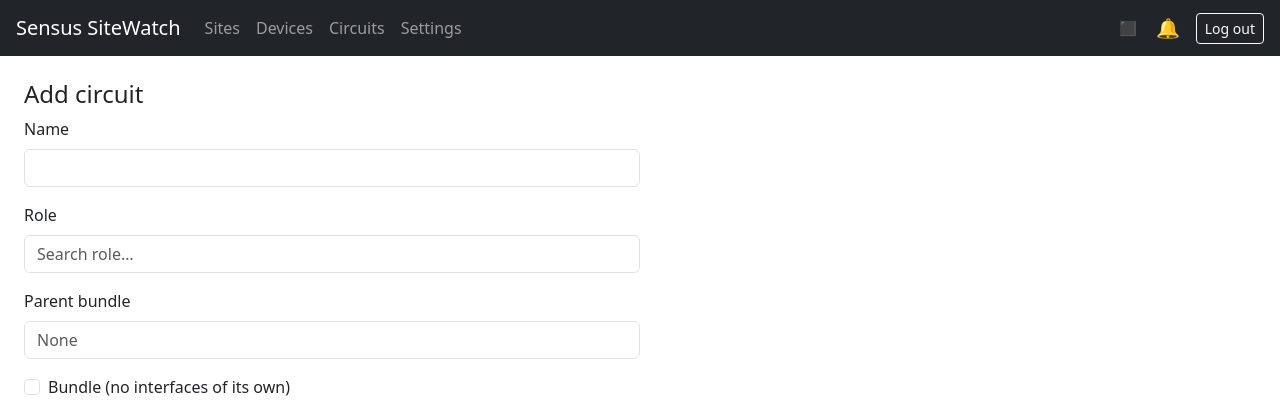
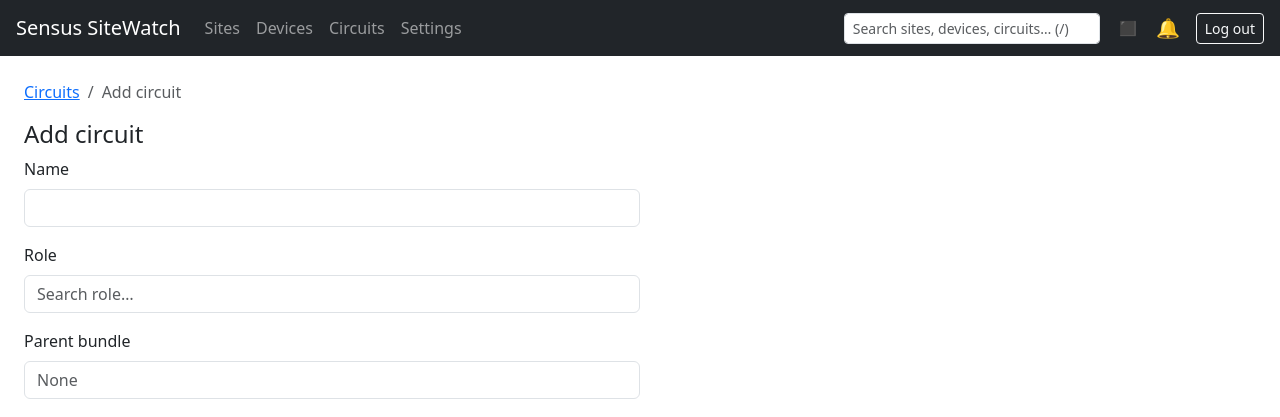
Before and after one commit to ds2600/sensus-sitewatch, a Flask app: page /circuits/add in a window 1280 px wide. Shown: the top 417 px of the page. Run offline with Flask 3, Linux system fonts and the light colour scheme; the visitor is signed in with stand-in values (Sample User, id 1); data that the repository does not hold is empty; some libraries are stand-ins or nearby versions.

Commit message:
Reduce clicks: whole-row navigation, quick-mute, breadcrumbs, quick search
- tr[data-href] + clickable_rows.js: click anywhere on a sites/devices/
  circuits table row to open it, without hijacking clicks on inner
  links/buttons/forms (edit links, repoll, mute).
- Mute/Unmute button directly on the circuits list for down circuits,
  no detour through circuit detail.
- Empty-state CTAs on sites/devices/circuits lists instead of a bare
  empty table.
- Breadcrumbs (Sites > Site > Device, Circuits > Bundle > Member,
  Settings > Manage regions / Background activity, etc.) via a shared
  macro, applied to every detail and form page.
- Navbar quick search: GET /api/search across sites/devices/circuits,
  debounced dropdown with keyboard nav (arrows/Enter/Escape) and "/"
  to focus from anywhere.

```diff
--- a/sitewatch/routes/api.py
+++ b/sitewatch/routes/api.py
@@ -2,7 +2,7 @@
 from flask import Blueprint, jsonify, request
 from flask_login import login_required
 
-from sitewatch.models import Site, Circuit, CircuitStatusHistory, AlertMute
+from sitewatch.models import Site, Device, Circuit, CircuitStatusHistory, AlertMute
 from sitewatch.status import compute_site_status
 from sitewatch.poller import get_poller_status
 from sitewatch import job_log
@@ -52,6 +52,25 @@ def status():
     })
 
 
+@api_bp.route("/search")
+@login_required
+def search():
+    """Navbar quick search — substring match across sites/devices/circuits,
+    grouped and capped per type so the dropdown stays short."""
+    q = request.args.get("q", "").strip()
+    if len(q) < 2:
+        return jsonify({"sites": [], "devices": [], "circuits": []})
+    like = f"%{q}%"
+    sites = Site.query.filter(Site.name.ilike(like)).order_by(Site.name).limit(5).all()
+    devices = Device.query.filter(Device.hostname.ilike(like)).order_by(Device.hostname).limit(5).all()
+    circuits = Circuit.query.filter(Circuit.name.ilike(like)).order_by(Circuit.name).limit(5).all()
+    return jsonify({
+        "sites": [{"id": s.id, "label": s.name} for s in sites],
+        "devices": [{"id": d.id, "label": d.hostname} for d in devices],
+        "circuits": [{"id": c.id, "label": c.name} for c in circuits],
+    })
+
+
 @api_bp.route("/jobs")
 @login_required
 def jobs():
--- a/sitewatch/routes/circuits.py
+++ b/sitewatch/routes/circuits.py
@@ -80,7 +80,9 @@ def _set_lag_interfaces(circuit, form):
 @circuits_bp.route("/")
 @login_required
 def list_circuits():
-    return render_template("circuits.html", circuits=Circuit.query.filter_by(parent_circuit_id=None).all())
+    circuits = Circuit.query.filter_by(parent_circuit_id=None).all()
+    muted_ids = {c.id for c in circuits if AlertMute.is_muted(c.id)}
+    return render_template("circuits.html", circuits=circuits, muted_ids=muted_ids)
 
 
 @circuits_bp.route("/add", methods=["GET", "POST"])
--- a/sitewatch/static/css/custom.css
+++ b/sitewatch/static/css/custom.css
@@ -33,3 +33,20 @@
   height: 45vh;
   border: 4px solid #fd7e14;
 }
+
+/* Whole-row-clickable tables (clickable_rows.js) — visual affordance that
+   the row itself, not just the name link inside it, does something. */
+tr[data-href] {
+  cursor: pointer;
+}
+tr[data-href]:hover {
+  background-color: var(--bs-tertiary-bg);
+}
+
+/* Navbar quick search (search.js) */
+#search-menu {
+  min-width: 20rem;
+}
+#search-menu .dropdown-header {
+  padding-top: 0.5rem;
+}
--- /dev/null
+++ b/sitewatch/static/js/clickable_rows.js
@@ -0,0 +1,10 @@
+// Any <tr data-href="..."> navigates on click — one delegated listener
+// covers every current and future table, no per-page wiring. Clicks on an
+// actual link/button/form/input inside the row still do their own thing
+// (edit link, mute/repoll buttons, etc.) instead of also navigating.
+document.addEventListener("click", (e) => {
+  const row = e.target.closest("tr[data-href]");
+  if (!row) return;
+  if (e.target.closest("a, button, input, select, form")) return;
+  window.location = row.dataset.href;
+});
--- /dev/null
+++ b/sitewatch/static/js/search.js
@@ -0,0 +1,101 @@
+// Navbar quick search: debounced fetch to /api/search, results grouped by
+// type in a Bootstrap dropdown-menu. "/" focuses the box from anywhere
+// (unless already typing in a field) so keyboard users never touch the mouse.
+(() => {
+  const input = document.getElementById("search-input");
+  const menu = document.getElementById("search-menu");
+  if (!input || !menu) return;
+
+  const dropdown = new bootstrap.Dropdown(input, { autoClose: true });
+  let debounceTimer = null;
+  let items = [];
+  let activeIndex = -1;
+
+  const urlFor = {
+    sites: (id) => `/sites/${id}`,
+    devices: (id) => `/devices/${id}`,
+    circuits: (id) => `/circuits/${id}`,
+  };
+  const labelFor = { sites: "Sites", devices: "Devices", circuits: "Circuits" };
+
+  function render(data) {
+    menu.innerHTML = "";
+    items = [];
+    for (const type of ["sites", "devices", "circuits"]) {
+      const group = data[type] || [];
+      if (!group.length) continue;
+      const header = document.createElement("li");
+      header.className = "dropdown-header";
+      header.textContent = labelFor[type];
+      menu.appendChild(header);
+      for (const row of group) {
+        const li = document.createElement("li");
+        const a = document.createElement("a");
+        a.className = "dropdown-item";
+        a.href = urlFor[type](row.id);
+        a.textContent = row.label;
+        li.appendChild(a);
+        menu.appendChild(li);
+        items.push(a);
+      }
+    }
+    if (!items.length) {
+      const li = document.createElement("li");
+      li.innerHTML = '<span class="dropdown-item-text text-body-secondary">No matches</span>';
+      menu.appendChild(li);
+    }
+    activeIndex = -1;
+    if (!dropdown._element.matches(":focus")) dropdown.show();
+  }
+
+  function setActive(i) {
+    items.forEach((el) => el.classList.remove("active"));
+    if (i >= 0 && i < items.length) {
+      items[i].classList.add("active");
+      items[i].scrollIntoView({ block: "nearest" });
+    }
+    activeIndex = i;
+  }
+
+  input.addEventListener("input", () => {
+    clearTimeout(debounceTimer);
+    const q = input.value.trim();
+    if (q.length < 2) {
+      dropdown.hide();
+      return;
+    }
+    debounceTimer = setTimeout(() => {
+      fetch(`/api/search?q=${encodeURIComponent(q)}`)
+        .then((r) => r.json())
+        .then(render);
+    }, 200);
+  });
+
+  input.addEventListener("keydown", (e) => {
+    if (e.key === "ArrowDown") {
+      e.preventDefault();
+      if (!items.length) return;
+      setActive((activeIndex + 1) % items.length);
+    } else if (e.key === "ArrowUp") {
+      e.preventDefault();
+      if (!items.length) return;
+      setActive((activeIndex - 1 + items.length) % items.length);
+    } else if (e.key === "Enter") {
+      if (activeIndex >= 0 && items[activeIndex]) {
+        e.preventDefault();
+        window.location = items[activeIndex].getAttribute("href");
+      }
+    } else if (e.key === "Escape") {
+      dropdown.hide();
+      input.blur();
+    }
+  });
+
+  document.addEventListener("keydown", (e) => {
+    if (e.key !== "/") return;
+    const tag = document.activeElement.tagName;
+    if (tag === "INPUT" || tag === "TEXTAREA" || tag === "SELECT") return;
+    e.preventDefault();
+    input.focus();
+  });
+})();
--- a/sitewatch/templates/_macros.html
+++ b/sitewatch/templates/_macros.html
@@ -6,3 +6,18 @@
 -
 {%- endif -%}
 {%- endmacro %}
+
+{# items: list of (label, url_or_none) tuples; url None marks the current page #}
+{% macro breadcrumb(items) %}
+<nav aria-label="breadcrumb">
+  <ol class="breadcrumb">
+    {% for label, url in items %}
+    {% if url %}
+    <li class="breadcrumb-item"><a href="{{ url }}">{{ label }}</a></li>
+    {% else %}
+    <li class="breadcrumb-item active" aria-current="page">{{ label }}</li>
+    {% endif %}
+    {% endfor %}
+  </ol>
+</nav>
+{% endmacro %}
--- a/sitewatch/templates/activity.html
+++ b/sitewatch/templates/activity.html
@@ -1,5 +1,7 @@
 {% extends "base.html" %}
+{% from "_macros.html" import breadcrumb %}
 {% block content %}
+{{ breadcrumb([("Settings", url_for('settings.index')), ("Background activity", none)]) }}
 <h4>Background activity</h4>
 <p class="text-body-secondary small">Poll cycles and manual walk/repolls. Newest first.</p>
 <div style="max-height: 75vh; overflow-y: auto;">
--- a/sitewatch/templates/base.html
+++ b/sitewatch/templates/base.html
@@ -17,6 +17,11 @@
       <a class="nav-link" href="{{ url_for('devices.list_devices') }}">Devices</a>
       <a class="nav-link" href="{{ url_for('circuits.list_circuits') }}">Circuits</a>
       <a class="nav-link" href="{{ url_for('settings.index') }}">Settings</a>
+    </div>
+    <div class="dropdown me-3">
+      <input type="search" id="search-input" class="form-control form-control-sm" style="width:16rem;"
+             placeholder="Search sites, devices, circuits&hellip; (/)" autocomplete="off">
+      <ul class="dropdown-menu search-menu" id="search-menu"></ul>
     </div>
     <div class="d-flex align-items-center">
       <a id="poller-status-icon" class="me-3 text-decoration-none" style="font-size:1.2rem;"
@@ -78,6 +83,8 @@
   {% if current_user.is_authenticated %}
   <script src="{{ url_for('static', filename='js/status.js') }}"></script>
   <script src="{{ url_for('static', filename='js/job-modal.js') }}"></script>
+  <script src="{{ url_for('static', filename='js/clickable_rows.js') }}"></script>
+  <script src="{{ url_for('static', filename='js/search.js') }}"></script>
   {% endif %}
   {% block scripts %}{% endblock %}
 </body>
--- a/sitewatch/templates/circuit_form.html
+++ b/sitewatch/templates/circuit_form.html
@@ -1,5 +1,11 @@
 {% extends "base.html" %}
+{% from "_macros.html" import breadcrumb %}
 {% block content %}
+{% set effective_parent_id_bc = circuit.parent_circuit_id if circuit else preselected_parent_id %}
+{% set effective_parent_bc = (bundles_for_form | selectattr('id', 'equalto', effective_parent_id_bc) | first) if effective_parent_id_bc else none %}
+{% set crumbs = [("Circuits", url_for('circuits.list_circuits'))] %}
+{% if effective_parent_bc %}{% set crumbs = crumbs + [(effective_parent_bc.label, url_for('circuits.circuit_detail', circuit_id=effective_parent_bc.id))] %}{% endif %}
+{{ breadcrumb(crumbs + [('Edit ' ~ circuit.name if circuit else 'Add circuit', none)]) }}
 <h4>{{ 'Edit circuit' if circuit else 'Add circuit' }}</h4>
 <form method="post" class="col-md-6">
   <div class="mb-3"><label class="form-label">Name</label><input class="form-control" name="name" value="{{ circuit.name if circuit else '' }}" required></div>
--- a/sitewatch/templates/device_detail.html
+++ b/sitewatch/templates/device_detail.html
@@ -1,5 +1,7 @@
 {% extends "base.html" %}
+{% from "_macros.html" import breadcrumb %}
 {% block content %}
+{{ breadcrumb([("Sites", url_for('sites.list_sites')), (device.site.name, url_for('sites.site_detail', site_id=device.site_id)), (device.hostname, none)]) }}
 <div class="d-flex align-items-center gap-2">
   <h4 class="mb-0">{{ device.hostname }} — {{ device.mgmt_ip }}</h4>
   <a class="btn btn-outline-secondary btn-sm" href="{{ url_for('devices.edit_device', device_id=device.id) }}">Edit</a>
--- a/sitewatch/templates/devices.html
+++ b/sitewatch/templates/devices.html
@@ -1,11 +1,14 @@
 {% extends "base.html" %}
 {% block content %}
 <a class="btn btn-primary mb-3" href="{{ url_for('devices.add_device') }}">Add device</a>
+{% if not devices %}
+<p class="text-body-secondary">No devices yet. <a href="{{ url_for('devices.add_device') }}">Add the first one</a>.</p>
+{% else %}
 <table class="table">
   <thead><tr><th>Hostname</th><th>Site</th><th>Vendor</th><th>Reachable</th><th></th></tr></thead>
   <tbody>
     {% for d in devices %}
-    <tr>
+    <tr data-href="{{ url_for('devices.device_detail', device_id=d.id) }}">
       <td>
         <a href="{{ url_for('devices.device_detail', device_id=d.id) }}">{{ d.hostname }}</a>
         <a href="{{ url_for('devices.edit_device', device_id=d.id) }}" class="text-body-secondary small ms-1">edit</a>
@@ -21,4 +24,5 @@
     {% endfor %}
   </tbody>
 </table>
+{% endif %}
 {% endblock %}
--- a/sitewatch/templates/regions.html
+++ b/sitewatch/templates/regions.html
@@ -1,5 +1,7 @@
 {% extends "base.html" %}
+{% from "_macros.html" import breadcrumb %}
 {% block content %}
+{{ breadcrumb([("Settings", url_for('settings.index')), ("Manage regions", none)]) }}
 <div class="d-flex align-items-center gap-2 mb-2">
   <h4 class="mb-0">Manage regions</h4>
   <button type="button" class="btn btn-primary btn-sm" id="save_region_btn">Save current view as region</button>
--- a/sitewatch/templates/site_detail.html
+++ b/sitewatch/templates/site_detail.html
@@ -1,5 +1,7 @@
 {% extends "base.html" %}
+{% from "_macros.html" import breadcrumb %}
 {% block content %}
+{{ breadcrumb([("Sites", url_for('sites.list_sites')), (site.name, none)]) }}
 <div class="d-flex align-items-center gap-2">
   <h4 class="mb-0">{{ site.name }}</h4>
   <span class="badge bg-{{ 'success' if status=='green' else ('warning' if status=='yellow' else ('primary' if status=='blue' else ('dark' if status=='passthrough' else 'danger'))) }}">{{ status }}</span>
--- a/sitewatch/templates/site_form.html
+++ b/sitewatch/templates/site_form.html
@@ -1,5 +1,7 @@
 {% extends "base.html" %}
+{% from "_macros.html" import breadcrumb %}
 {% block content %}
+{{ breadcrumb([("Sites", url_for('sites.list_sites')), ('Edit ' ~ site.name if site else 'Add site', none)]) }}
 <h4>{{ 'Edit site' if site else 'Add site' }}</h4>
 <form method="post" class="col-md-4">
   <div class="mb-3"><label class="form-label">Name</label><input class="form-control" name="name" value="{{ site.name if site else '' }}" required></div>
--- a/sitewatch/templates/sites.html
+++ b/sitewatch/templates/sites.html
@@ -1,11 +1,14 @@
 {% extends "base.html" %}
 {% block content %}
 <a class="btn btn-primary mb-3" href="{{ url_for('sites.add_site') }}">Add site</a>
+{% if not sites %}
+<p class="text-body-secondary">No sites yet. <a href="{{ url_for('sites.add_site') }}">Add the first one</a>.</p>
+{% else %}
 <table class="table">
   <thead><tr><th>Name</th><th>Status</th><th>Source</th></tr></thead>
   <tbody>
     {% for s in sites %}
-    <tr>
+    <tr data-href="{{ url_for('sites.site_detail', site_id=s.id) }}">
       <td>
         <a href="{{ url_for('sites.site_detail', site_id=s.id) }}">{{ s.name }}</a>
         <a href="{{ url_for('sites.edit_site', site_id=s.id) }}" class="text-body-secondary small ms-1">edit</a>
@@ -16,4 +19,5 @@
     {% endfor %}
   </tbody>
 </table>
+{% endif %}
 {% endblock %}
```
Also changed, not shown: sitewatch/templates/circuit_detail.html (+6 -1 lines), sitewatch/templates/circuits.html (+18 -2 lines), sitewatch/templates/device_form.html (+6 -1 lines).
